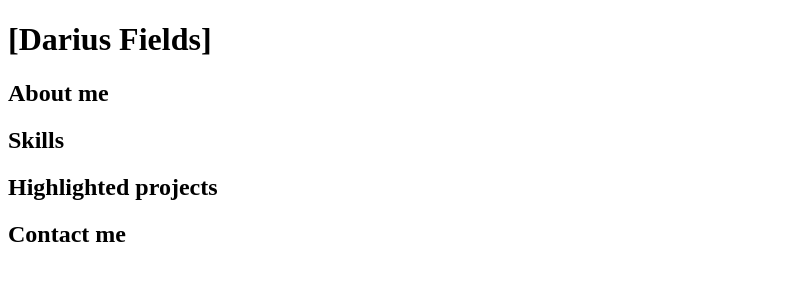
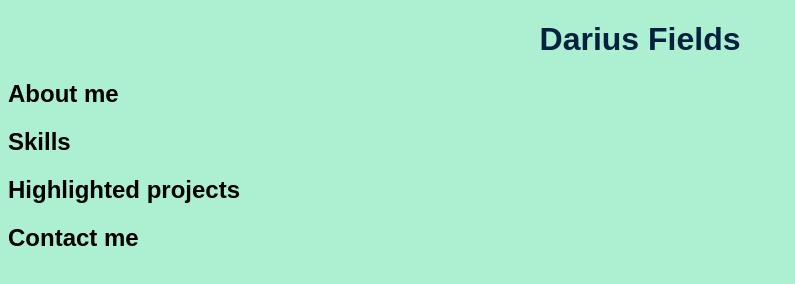
Before and after one commit to DariusFie/DariusFie.github.io, a plain HTML site: page index.html in a window 1280 px wide. Shown: the whole page, without its empty margins (0-795 px from the left). Drawn offline with Linux system fonts and the light colour scheme.

Commit message:
Page Decor

```diff
--- a/index.html
+++ b/index.html
@@ -1,14 +1,22 @@
-
 <!DOCTYPE html>
 <html>
 <head>
 <title>CSCE 190: [Darius Fields]</title>
+<link rel="stylesheet" href="styles.css" />
 </head>
 <body>
-    <h1>[Darius Fields]</h1>
-    <div class="about"><h2>About me</h2></div>
-    <div class="skills"><h2>Skills</h2></div>
-    <div class="projects"><h2>Highlighted projects</h2></div>
-    <div class="contact"><h2>Contact me</h2></div>
+    <h1>Darius Fields</h1>
+
+    <h2>About me</h2>
+    <div class="about"></div>
+
+    <h2>Skills</h2>
+    <div class="skills"></div>
+
+    <h2>Highlighted projects</h2>
+    <div class="projects"></div>
+
+    <h2>Contact me</h2>
+    <div class="contact"></div>
 </body>
 </html>
--- /dev/null
+++ b/styles.css
@@ -0,0 +1,8 @@
+body {
+    background-color: #ADEFD1FF;
+    font-family: Arial, Helvetica, sans-serif;
+}
+h1 {
+    text-align: center;
+    color: #00203FFF
+}
```
